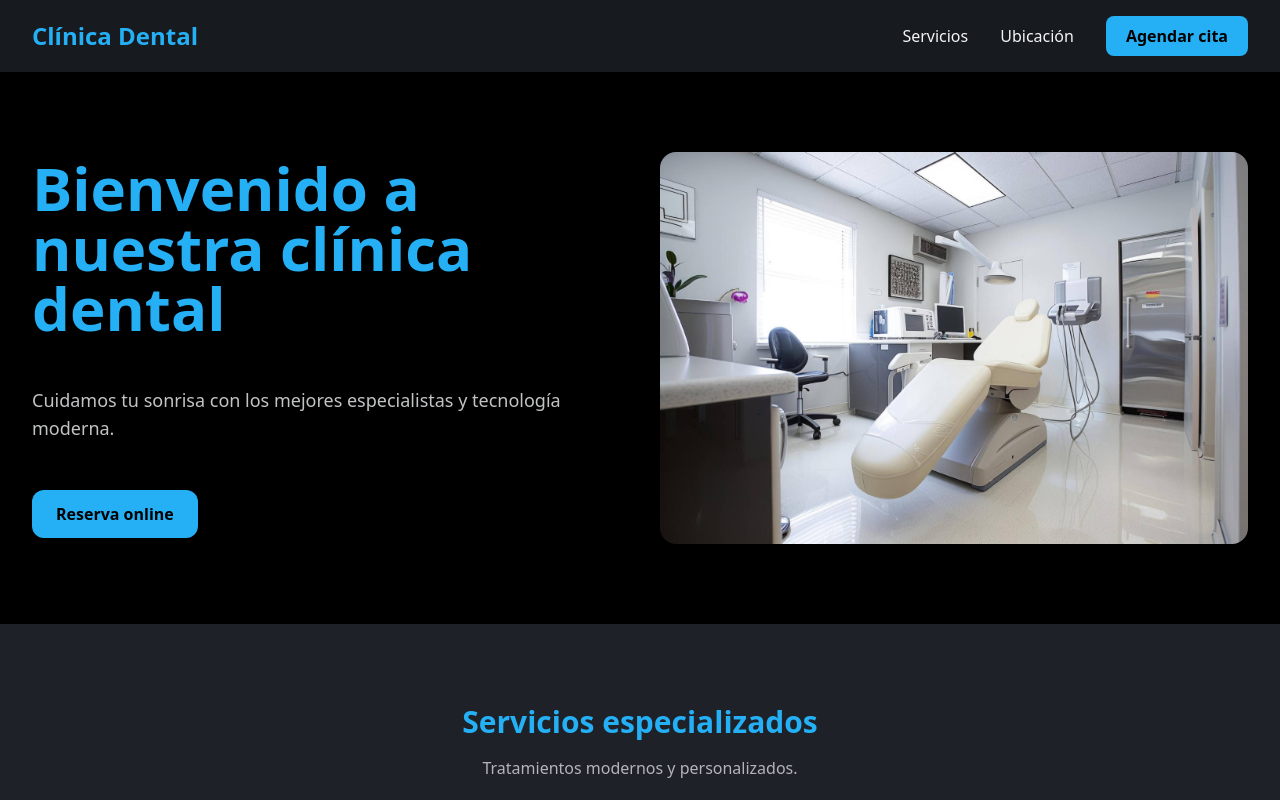
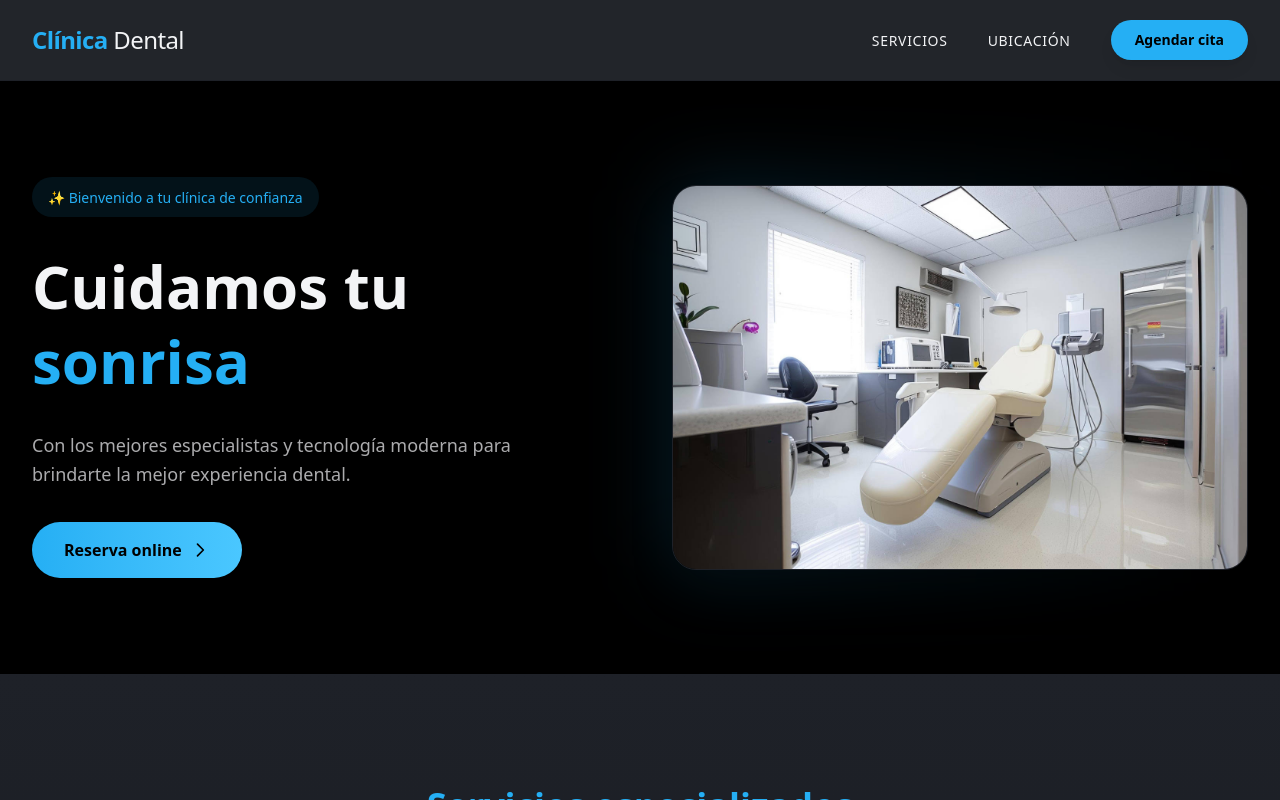
Before and after one commit to OmarZamoranoGarcia/ClinicaDental, a Next.js app in the folder dentistaa/: page / in a window 1280 px wide. Built offline with nearby package versions, Linux system fonts and the light colour scheme.

Commit message:
Nueva landing page

```diff
--- a/dentistaa/src/app/page.js
+++ b/dentistaa/src/app/page.js
@@ -1,27 +1,27 @@
 // import Login from "./entrada/page";
-
 export default function Home() {
   return (
     <>
       {/* NAV */}
-      <nav className="flex items-center justify-between px-8 py-4 bg-[var(--main_gray)] text-[var(--white)] shadow-lg">
-        <h1 className="text-2xl font-bold text-[var(--main_blue)]">
-          Clínica Dental
+      <nav className="sticky top-0 z-50 flex items-center justify-between px-8 py-5 bg-[var(--main_gray)]/95 backdrop-blur-md text-[var(--white)] border-b border-[var(--light_gray)]">
+        <h1 className="text-2xl font-light tracking-tight">
+          <span className="font-bold text-[var(--main_blue)]">Clínica</span>{" "}
+          Dental
         </h1>
 
-        <ul className="flex items-center gap-8">
+        <ul className="flex items-center gap-10">
           <li>
-            <a className="hover:text-[var(--main_blue)] transition cursor-pointer">
+            <a className="text-sm font-medium uppercase tracking-wider hover:text-[var(--main_blue)] transition-colors duration-300 cursor-pointer" href="#servicios">
               Servicios
             </a>
           </li>
           <li>
-            <a className="hover:text-[var(--main_blue)] transition cursor-pointer">
+            <a className="text-sm font-medium uppercase tracking-wider hover:text-[var(--main_blue)] transition-colors duration-300 cursor-pointer" href="#ubicacion">
               Ubicación
             </a>
           </li>
           <li>
-            <button className="bg-[var(--main_blue)] text-[var(--main_black)] px-5 py-2 rounded-lg font-semibold hover:opacity-90 transition cursor-pointer">
+            <button className="bg-[var(--main_blue)] text-[var(--main_black)] px-6 py-2.5 rounded-full text-sm font-semibold hover:bg-opacity-90 transition-all duration-300 shadow-lg shadow-[var(--main_blue)]/20 cursor-pointer">
               Agendar cita
             </button>
           </li>
@@ -30,77 +30,115 @@ export default function Home() {
 
       <main className="bg-[var(--main_black)] text-[var(--white)]">
         {/* HERO */}
-        <section className="grid md:grid-cols-2 items-center content-center gap-10 px-8 py-20">
-          <div>
-            <h2 className="text-6xl font-bold mb-12 text-[var(--main_blue)]">
-              Bienvenido a nuestra clínica dental
+        <section className="relative grid md:grid-cols-2 items-center gap-16 px-8 py-24 max-w-7xl mx-auto overflow-hidden">
+          {/* Efecto decorativo */}
+          <div className="absolute top-0 left-0 w-96 h-96 bg-[var(--main_blue)]/10 rounded-full blur-3xl -z-10"></div>
+
+          <div className="space-y-8">
+            <div className="inline-block px-4 py-2 bg-[var(--main_blue)]/10 rounded-full">
+              <span className="text-sm font-medium text-[var(--main_blue)]">
+                ✨ Bienvenido a tu clínica de confianza
+              </span>
+            </div>
+            <h2 className="text-5xl md:text-6xl font-bold leading-tight">
+              <span className="text-[var(--white)]">Cuidamos tu</span>
+              <br />
+              <span className="text-[var(--main_blue)]">sonrisa</span>
             </h2>
-            <p className="text-lg text-[var(--white)]/80 mb-12">
-              Cuidamos tu sonrisa con los mejores especialistas y tecnología
-              moderna.
+            <p className="text-lg text-[var(--white)]/70 leading-relaxed max-w-lg">
+              Con los mejores especialistas y tecnología moderna para brindarte
+              la mejor experiencia dental.
             </p>
-            <button className="bg-[var(--main_blue)] text-[var(--main_black)] px-6 py-3 rounded-xl font-semibold hover:opacity-90 transition cursor-pointer">
+            <button className="group bg-gradient-to-r from-[var(--main_blue)] to-[#4AC7FF] text-[var(--main_black)] px-8 py-4 rounded-full font-semibold hover:shadow-xl hover:scale-105 transition-all duration-300 cursor-pointer flex items-center gap-2">
               Reserva online
+              <svg
+                className="w-5 h-5 group-hover:translate-x-1 transition-transform"
+                fill="none"
+                stroke="currentColor"
+                viewBox="0 0 24 24"
+              >
+                <path
+                  strokeLinecap="round"
+                  strokeLinejoin="round"
+                  strokeWidth={2}
+                  d="M9 5l7 7-7 7"
+                />
+              </svg>
             </button>
           </div>
 
-          <div>
+          <div className="relative">
+            <div className="absolute inset-0 bg-gradient-to-r from-[var(--main_blue)]/20 to-transparent rounded-3xl blur-2xl"></div>
             <img
               src="./clinicaDental.jpg"
               alt="Imagen clínica"
-              className="rounded-2xl shadow-2xl"
+              className="relative rounded-3xl shadow-2xl border border-[var(--light_gray)]"
             />
           </div>
         </section>
 
         {/* SERVICIOS */}
-        <section className="px-8 py-20 bg-[var(--light_gray)]">
-          <div className="text-center mb-16">
-            <h2 className="text-3xl font-bold text-[var(--main_blue)] mb-4">
+        <section className="px-8 py-28 bg-gradient-to-b from-[var(--light_gray)] to-[var(--main_gray)]" id="servicios">
+          <div className="max-w-7xl mx-auto">
+            <div className="text-center mb-20">
+              <h2 className="text-4xl font-bold text-[var(--main_blue)] mb-4">
                 Servicios especializados
               </h2>
-            <p className="text-[var(--white)]/70">
-              Tratamientos modernos y personalizados.
+              <div className="w-24 h-1 bg-[var(--main_blue)] mx-auto rounded-full mb-6"></div>
+              <p className="text-[var(--white)]/70 max-w-2xl mx-auto">
+                Ofrecemos tratamientos modernos y personalizados adaptados a tus
+                necesidades
               </p>
             </div>
 
             <div className="grid sm:grid-cols-2 lg:grid-cols-3 gap-8">
               {[
-              "Blanqueamiento dental",
-              "Ortodoncia",
-              "Cirugía maxilofacial",
-              "Limpieza",
-              "Caries",
-              "Extracciones",
+                { name: "Blanqueamiento dental", icon: "✨" },
+                { name: "Ortodoncia", icon: "🦷" },
+                { name: "Cirugía maxilofacial", icon: "⚕️" },
+                { name: "Limpieza", icon: "💎" },
+                { name: "Caries", icon: "🔧" },
+                { name: "Extracciones", icon: "🦷" },
               ].map((service, index) => (
                 <div
                   key={index}
-                className="p-6 bg-[var(--main_gray)] rounded-2xl"
+                  className="group p-8 bg-[var(--main_gray)]/50 backdrop-blur-sm rounded-2xl border border-[var(--light_gray)] hover:border-[var(--main_blue)]/50 transition-all duration-300 hover:-translate-y-2 hover:shadow-xl hover:shadow-[var(--main_blue)]/10"
                 >
+                  <span className="text-4xl mb-4 block">{service.icon}</span>
                   <h3 className="text-xl font-semibold text-[var(--main_blue)] mb-3">
-                  {service}
+                    {service.name}
                   </h3>
-                <p className="text-[var(--white)]/70">
-                  Atención profesional con tecnología avanzada.
+                  <p className="text-[var(--white)]/60 text-sm leading-relaxed">
+                    Atención profesional con tecnología avanzada para resultados
+                    óptimos.
                   </p>
                 </div>
               ))}
             </div>
+          </div>
         </section>
 
         {/* UBICACIÓN */}
-        <section className="px-8 py-20">
-          <h2 className="text-3xl font-bold text-center mb-16 text-[var(--main_blue)]">
+        <section className="px-8 py-28 max-w-7xl mx-auto" id="ubicacion">
+          <h2 className="text-4xl font-bold text-center mb-4 text-[var(--main_blue)]">
             Visítanos
           </h2>
+          <div className="w-24 h-1 bg-[var(--main_blue)] mx-auto rounded-full mb-20"></div>
 
-          <div className="grid md:grid-cols-2 gap-12">
+          <div className="grid md:grid-cols-2 gap-16">
+            <div className="space-y-8">
               <div>
-              <h3 className="text-2xl font-semibold mb-4">Ubicación</h3>
-              <p className="text-[var(--white)]/70 mb-6">
-                Estamos ubicados en el centro de la ciudad.
+                <h3 className="text-2xl font-semibold mb-3 flex items-center gap-2">
+                  <span className="w-1.5 h-1.5 bg-[var(--main_blue)] rounded-full"></span>
+                  Ubicación
+                </h3>
+                <p className="text-[var(--white)]/70 mb-6 leading-relaxed">
+                  Estamos ubicados en el centro de la ciudad, con fácil acceso y
+                  estacionamiento.
                 </p>
-              <div className="w-full h-[400px] rounded-xl overflow-hidden shadow-lg">
+              </div>
+
+              <div className="w-full h-[450px] rounded-2xl overflow-hidden shadow-2xl border border-[var(--light_gray)]">
                 <iframe
                   src="https://www.google.com/maps/embed?pb=!1m18!1m12!1m3!1d26910.675962286026!2d-117.05995992089842!3d32.53056699999999!2m3!1f0!2f0!3f0!3m2!1i1024!2i768!4f13.1!3m3!1m2!1s0x80d949fcb8a7484d%3A0xf192e04592be342a!2sCIRUJANO%20DENTISTA%20DR%20CRISTIAN%20L%C3%93PEZ!5e0!3m2!1ses!2smx!4v1773527011870!5m2!1ses!2smx"
                   width="100%"
@@ -109,21 +147,28 @@ export default function Home() {
                   allowFullScreen
                   loading="lazy"
                   referrerPolicy="no-referrer-when-downgrade"
+                  className="w-full h-full"
                 ></iframe>
               </div>
             </div>
 
+            <div className="space-y-10">
               <div>
-              <h3 className="text-2xl font-semibold mb-6">
+                <h3 className="text-2xl font-semibold mb-6 flex items-center gap-2">
+                  <span className="w-1.5 h-1.5 bg-[var(--main_blue)] rounded-full"></span>
                   Horario de atención
                 </h3>
 
-              <div className="overflow-x-auto">
-                <table className="w-full border border-[var(--main_blue)]">
+                <div className="overflow-hidden rounded-2xl border border-[var(--light_gray)] bg-[var(--main_gray)]/30">
+                  <table className="w-full">
                     <thead>
-                    <tr className="bg-[var(--main_blue)] text-[var(--main_black)]">
-                      <th className="p-3 text-left">Día</th>
-                      <th className="p-3 text-left">Horario</th>
+                      <tr className="bg-gradient-to-r from-[var(--main_blue)] to-[#4AC7FF]">
+                        <th className="p-4 text-left text-[var(--main_black)] font-semibold">
+                          Día
+                        </th>
+                        <th className="p-4 text-left text-[var(--main_black)] font-semibold">
+                          Horario
+                        </th>
                       </tr>
                     </thead>
                     <tbody>
@@ -138,21 +183,31 @@ export default function Home() {
                       ].map((row, index) => (
                         <tr
                           key={index}
-                        className="border-t border-[var(--light_gray)] hover:bg-[var(--main_gray)] transition"
+                          className="border-t border-[var(--light_gray)] hover:bg-[var(--main_blue)]/5 transition-colors duration-200"
                         >
-                        <td className="p-3">{row[0]}</td>
-                        <td className="p-3">{row[1]}</td>
+                          <td className="p-4 font-medium">{row[0]}</td>
+                          <td
+                            className={`p-4 ${row[1] === "Cerrado" ? "text-red-400" : "text-[var(--white)]/80"}`}
+                          >
+                            {row[1]}
+                          </td>
                         </tr>
                       ))}
                     </tbody>
                   </table>
                 </div>
+              </div>
 
-              <div className="mt-8">
-                <h4 className="text-xl font-semibold text-[var(--main_blue)]">
-                  Teléfono
+              <div className="bg-gradient-to-br from-[var(--main_gray)] to-[var(--light_gray)] p-8 rounded-2xl border border-[var(--light_gray)]">
+                <h4 className="text-xl font-semibold text-[var(--main_blue)] mb-3">
+                  📞 Teléfono
                 </h4>
-                <span className="text-lg">664 234 567 890</span>
+                <span className="text-2xl font-light tracking-wider">
+                  664 234 567 890
+                </span>
+                <p className="text-sm text-[var(--white)]/50 mt-4">
+                  Llámanos para agendar tu cita o resolver tus dudas
+                </p>
               </div>
             </div>
           </div>
@@ -160,8 +215,52 @@ export default function Home() {
       </main>
 
       {/* FOOTER */}
-      <footer className="bg-[var(--main_gray)] text-center py-6 text-[var(--white)]">
-        <p>© 2026 Clínica Dental - Todos los derechos reservados</p>
+      <footer className="bg-[var(--main_gray)] border-t border-[var(--light_gray)]">
+        <div className="max-w-7xl mx-auto px-8 py-12">
+          <div className="grid md:grid-cols-3 gap-8 mb-8">
+            <div>
+              <h3 className="text-xl font-bold text-[var(--main_blue)] mb-4">
+                Clínica Dental
+              </h3>
+              <p className="text-sm text-[var(--white)]/60 leading-relaxed">
+                Tu sonrisa es nuestra prioridad. Más de 10 años cuidando la
+                salud dental de nuestros pacientes.
+              </p>
+            </div>
+            <div>
+              <h4 className="text-sm font-semibold uppercase tracking-wider text-[var(--white)]/80 mb-4">
+                Enlaces rápidos
+              </h4>
+              <ul className="space-y-2 text-sm text-[var(--white)]/60">
+                <li>
+                  <a className="hover:text-[var(--main_blue)] transition-colors cursor-pointer" href="#servicios">
+                    Servicios
+                  </a>
+                </li>
+                <li>
+                  <a className="hover:text-[var(--main_blue)] transition-colors cursor-pointer" href="#ubicacion">
+                    Ubicación
+                  </a>
+                </li>
+              </ul>
+            </div>
+            <div>
+              <h4 className="text-sm font-semibold uppercase tracking-wider text-[var(--white)]/80 mb-4">
+                Horario
+              </h4>
+              <ul className="space-y-2 text-sm text-[var(--white)]/60">
+                <li>Lun - Vie: 8:00 AM - 6:00 PM</li>
+                <li>Sábado: 8:00 AM - 3:00 PM</li>
+                <li>Domingo: Cerrado</li>
+              </ul>
+            </div>
+          </div>
+          <div className="text-center pt-8 border-t border-[var(--light_gray)]">
+            <p className="text-sm text-[var(--white)]/40">
+              © 2026 Clínica Dental - Todos los derechos reservados
+            </p>
+          </div>
+        </div>
       </footer>
     </>
   );
```
Lines whose indentation alone changed are shown as unchanged.
